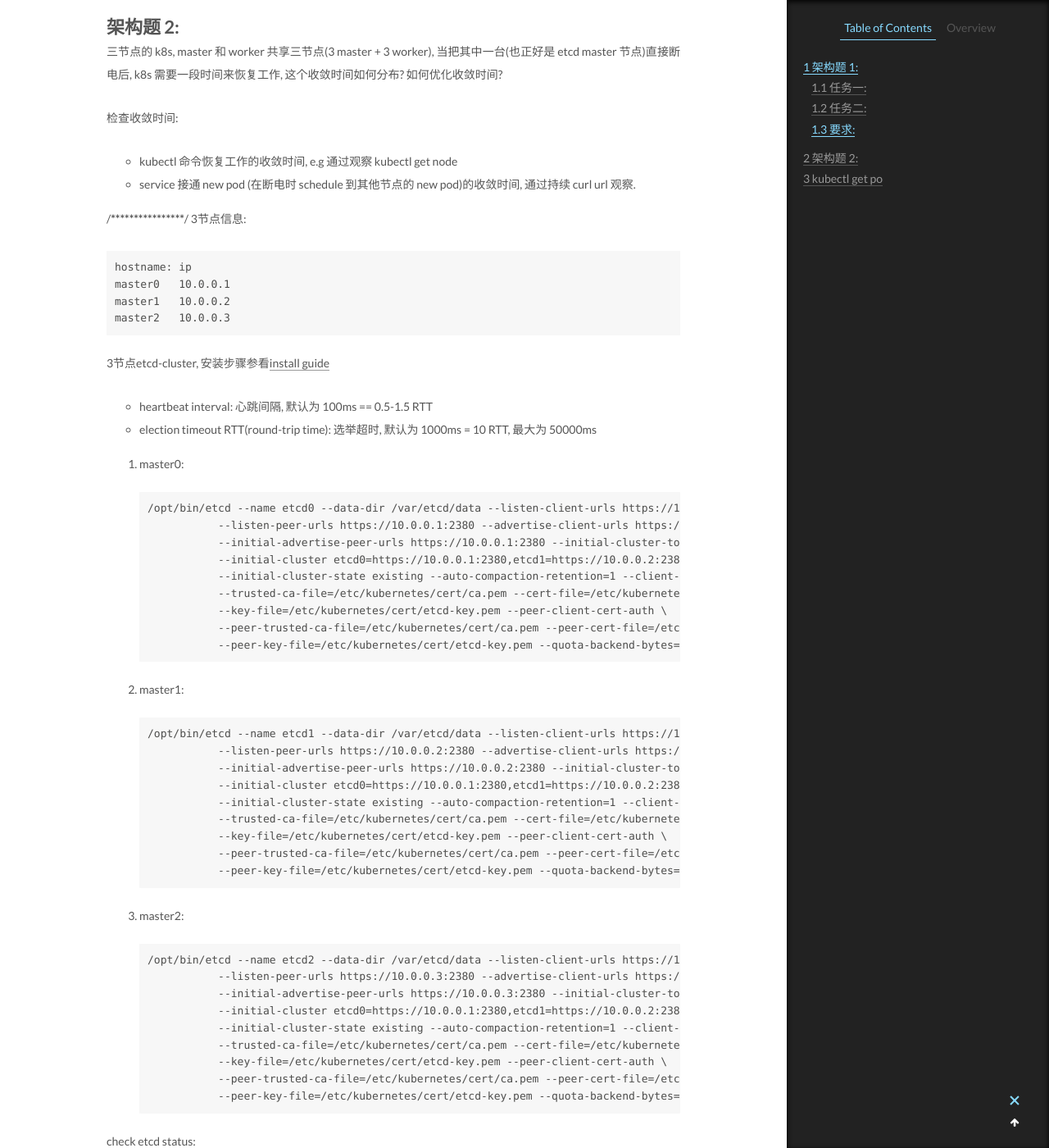
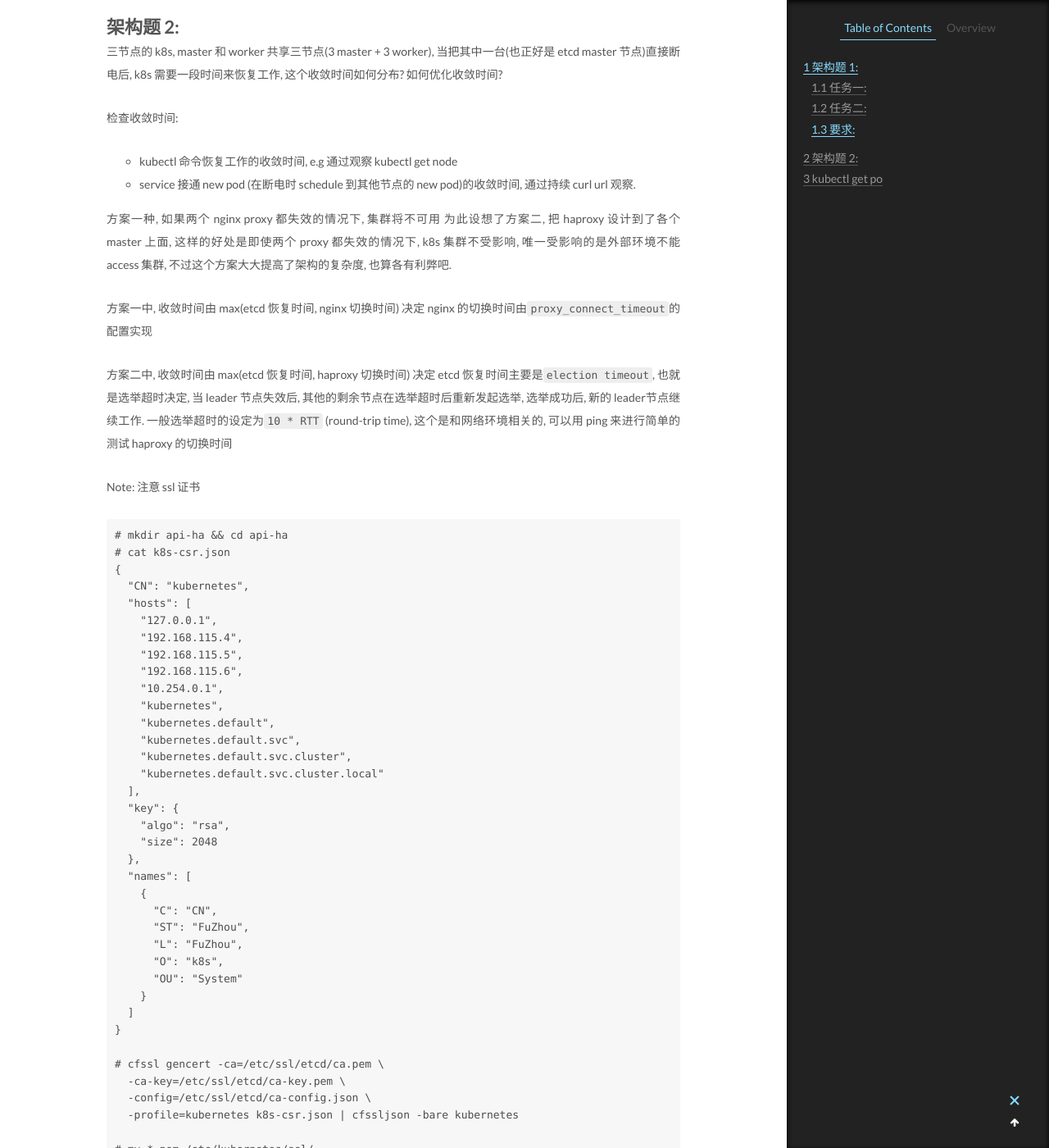
Before and after one commit to mytxyang/jekyll-theme-next, a Jekyll site: the page built from _posts/2019-05-29-huayun.md, in a window 1280 px wide and 1400 px high, scrolled down 889 px. Shown: the whole window at 82% size. Built offline with Jekyll 4.4.1, drawn with Linux system fonts in a browser that asks for light colours; some of the changed text lies outside the part shown.

Commit message:
Update 2019-05-29-huayun.md

````diff
--- a/_posts/2019-05-29-huayun.md
+++ b/_posts/2019-05-29-huayun.md
@@ -36,7 +36,96 @@
 - kubectl 命令恢复工作的收敛时间, e.g 通过观察 kubectl get node
 - service 接通 new pod (在断电时 schedule 到其他节点的 new pod)的收敛时间, 通过持续 curl url 观察.
 
+方案一种, 如果两个 nginx proxy 都失效的情况下, 集群将不可用
+为此设想了方案二, 把 haproxy 设计到了各个 master 上面, 这样的好处是即使两个 proxy 都失效的情况下, k8s 集群不受影响, 唯一受影响的是外部环境不能 access 集群, 不过这个方案大大提高了架构的复杂度, 也算各有利弊吧.
+
+方案一中, 收敛时间由 max(etcd 恢复时间, nginx 切换时间) 决定
+nginx 的切换时间由`proxy_connect_timeout`的配置实现
+
+方案二中, 收敛时间由 max(etcd 恢复时间, haproxy 切换时间) 决定
+etcd 恢复时间主要是`election timeout`, 也就是选举超时决定, 当 leader 节点失效后, 其他的剩余节点在选举超时后重新发起选举, 选举成功后, 新的 leader节点继续工作. 一般选举超时的设定为`10 * RTT` (round-trip time), 这个是和网络环境相关的, 可以用 ping 来进行简单的测试
+haproxy 的切换时间
+
+Note: 注意 ssl 证书
+```
+# mkdir api-ha && cd api-ha
+# cat k8s-csr.json
+{
+  "CN": "kubernetes",
+  "hosts": [
+    "127.0.0.1",
+    "192.168.115.4",
+    "192.168.115.5",
+    "192.168.115.6",
+    "10.254.0.1",
+    "kubernetes",
+    "kubernetes.default",
+    "kubernetes.default.svc",
+    "kubernetes.default.svc.cluster",
+    "kubernetes.default.svc.cluster.local"
+  ],
+  "key": {
+    "algo": "rsa",
+    "size": 2048
+  },
+  "names": [
+    {
+      "C": "CN",
+      "ST": "FuZhou",
+      "L": "FuZhou",
+      "O": "k8s",
+      "OU": "System"
+    }
+  ]
+}
+
+# cfssl gencert -ca=/etc/ssl/etcd/ca.pem \
+  -ca-key=/etc/ssl/etcd/ca-key.pem \
+  -config=/etc/ssl/etcd/ca-config.json \
+  -profile=kubernetes k8s-csr.json | cfssljson -bare kubernetes
+
+# mv *.pem /etc/kubernetes/ssl/
+```
 /************************************************/
+
+haproxy:
+```
+
+upstream apiserver {
+        server 10.0.0.1:8443 weight=1 max_fails=0  fail_timeout=600;
+        server 10.0.0.2:8443 weight=1 max_fails=0  fail_timeout=600;
+        server 10.0.0.3:8443 weight=1 max_fails=0  fail_timeout=600;
+}
+upstream etcdcluster {
+        server 10.0.0.1:2379 weight=1 max_fails=0  fail_timeout=600;
+        server 10.0.0.1:2379 weight=1 max_fails=0  fail_timeout=600;
+        server 10.0.0.1:2379 weight=1 max_fails=0  fail_timeout=600;
+}
+server {
+    listen       8443;
+    server_name  10.0.0.200;
+    client_max_body_size 1024M;
+
+    location / {
+        proxy_pass http://apiserver/;
+        proxy_set_header Host $host:$server_port;
+	proxy_connect_timeout 10;
+    }
+}
+server {
+    listen       2379;
+    server_name  10.0.0.200;
+    client_max_body_size 1024M;
+
+    location / {
+        proxy_pass http://etcdcluster/;
+        proxy_set_header Host $host:$server_port;
+	proxy_connect_timeout 10;
+    }
+}
+```
+
+
 3节点信息:
 ```
 hostname: ip
````
